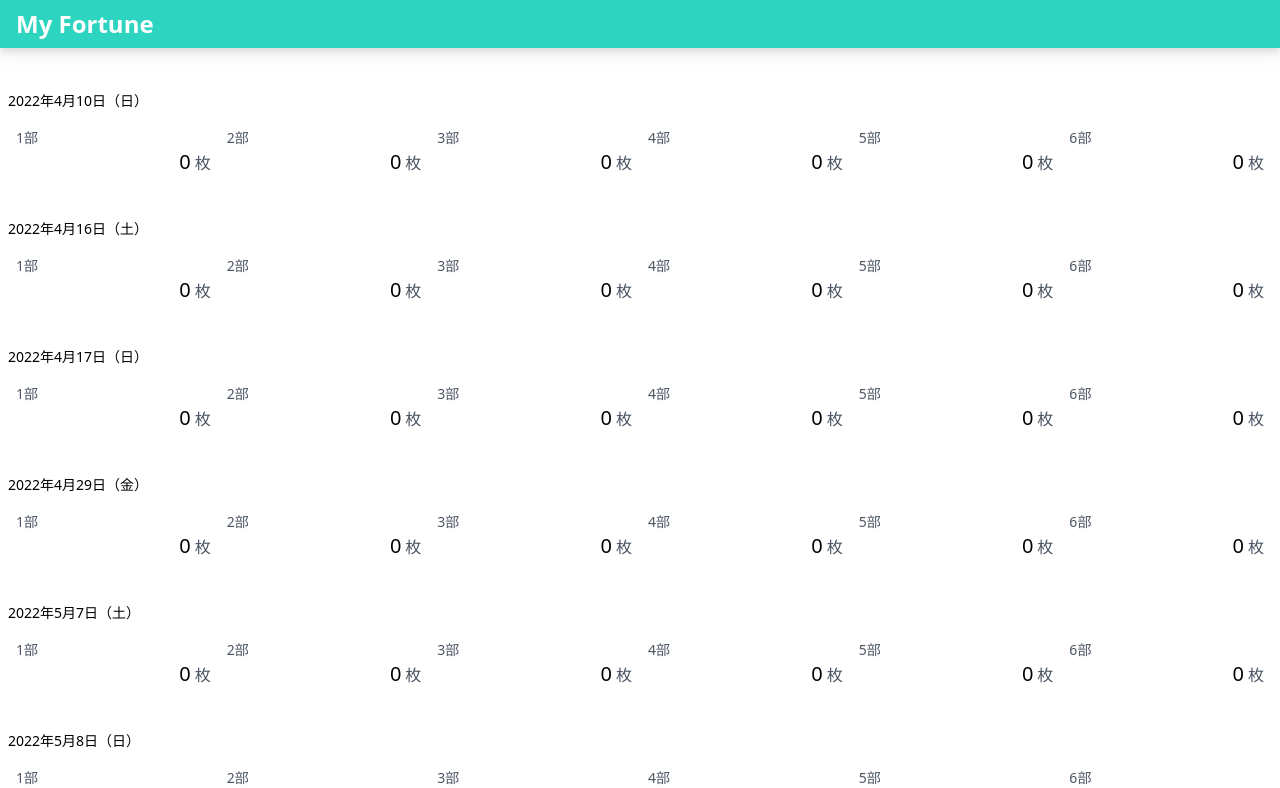
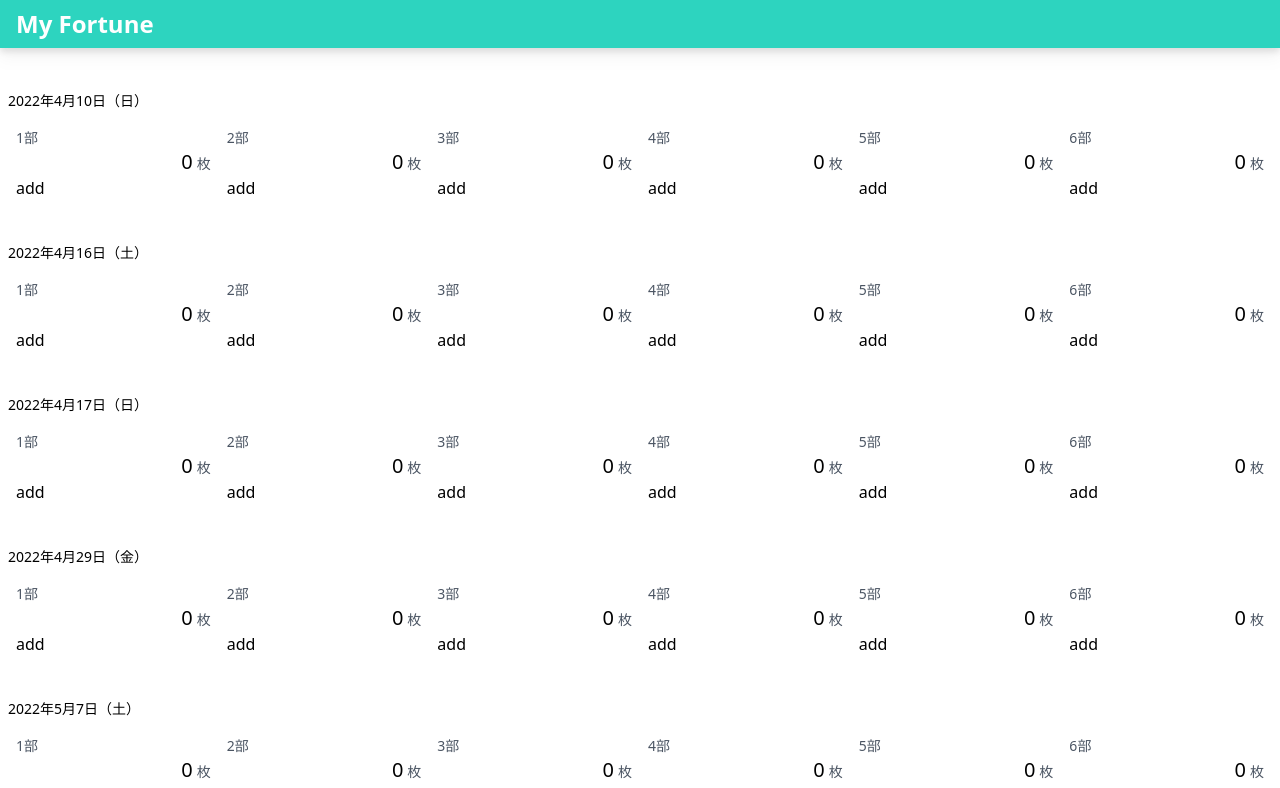
Before and after one commit to nilwurtz/myFortune, a Preact app: page / in a window 1280 px wide. Shown: the top 788 px of the page. Built offline with nearby package versions, Linux system fonts and the light colour scheme.

Commit message:
:tada: Add feature!

```diff
--- a/src/components/pages/index/features/meetsTable.tsx
+++ b/src/components/pages/index/features/meetsTable.tsx
@@ -1,8 +1,12 @@
 import { FullYear } from "@/components/atoms/fullYear";
-import { EVENTS, GreetParts } from "@/lib/events";
-import { meetsReducer, initialMeetsState, MeetState, GreetState } from "@/reducers/meets";
-import { FunctionComponent } from "preact";
-import { useReducer, useEffect } from "preact/hooks";
+import { EventDate, EVENTS, GreetParts } from "@/lib/events";
+import { meetsReducer, initialMeetsState, MeetState, GreetState, Action } from "@/reducers/meets";
+import { createContext, FunctionComponent } from "preact";
+import { useReducer, useEffect, useContext } from "preact/hooks";
+
+// eslint-disable-next-line no-unused-vars
+type Dispatch = (_: Action) => void;
+const DispatchContext = createContext<Dispatch>(() => {});
 
 export const MeetsTable: FunctionComponent = () => {
   const [meets, dispatch] = useReducer(meetsReducer, initialMeetsState);
@@ -12,11 +16,13 @@ export const MeetsTable: FunctionComponent = () => {
   }, []);
 
   return (
-    <div>
-      {meets.meets.map((meet, i) => (
-        <Meet key={i} {...meet} />
-      ))}
-    </div>
+    <DispatchContext.Provider value={dispatch}>
+      <div>
+        {meets.meets.map((meet, i) => (
+          <Meet key={i} {...meet} />
+        ))}
+      </div>
+    </DispatchContext.Provider>
   );
 };
 
@@ -35,7 +41,7 @@ const Meet: FunctionComponent<MeetProps> = (props) => {
       </div>
       <div className="flex flex-row">
         {props.greets.map((greet, i) => (
-          <Greet key={i} {...greet} />
+          <Greet key={i} date={props.date} {...greet} />
         ))}
       </div>
     </div>
@@ -43,19 +49,25 @@ const Meet: FunctionComponent<MeetProps> = (props) => {
 };
 
 type GreetProps = {
+  date: EventDate;
   part: GreetParts;
   greet: GreetState;
 };
 
 const Greet: FunctionComponent<GreetProps> = (props) => {
+  const dispatch = useContext(DispatchContext);
+
   return (
     <div className="flex-1">
       <div className="p-2">
         <div className="text-sm text-gray-600">{props.part}部</div>
         <div className="text-right">
           <span className="text-xl">{props.greet.elected}</span>
-          <span className="ml-1 text-gray-600">枚</span>
+          <span className="ml-1 text-sm text-gray-600">枚</span>
         </div>
+        <button onClick={() => dispatch({ type: "add", part: props.part, date: props.date })}>
+          add
+        </button>
       </div>
     </div>
   );
```
